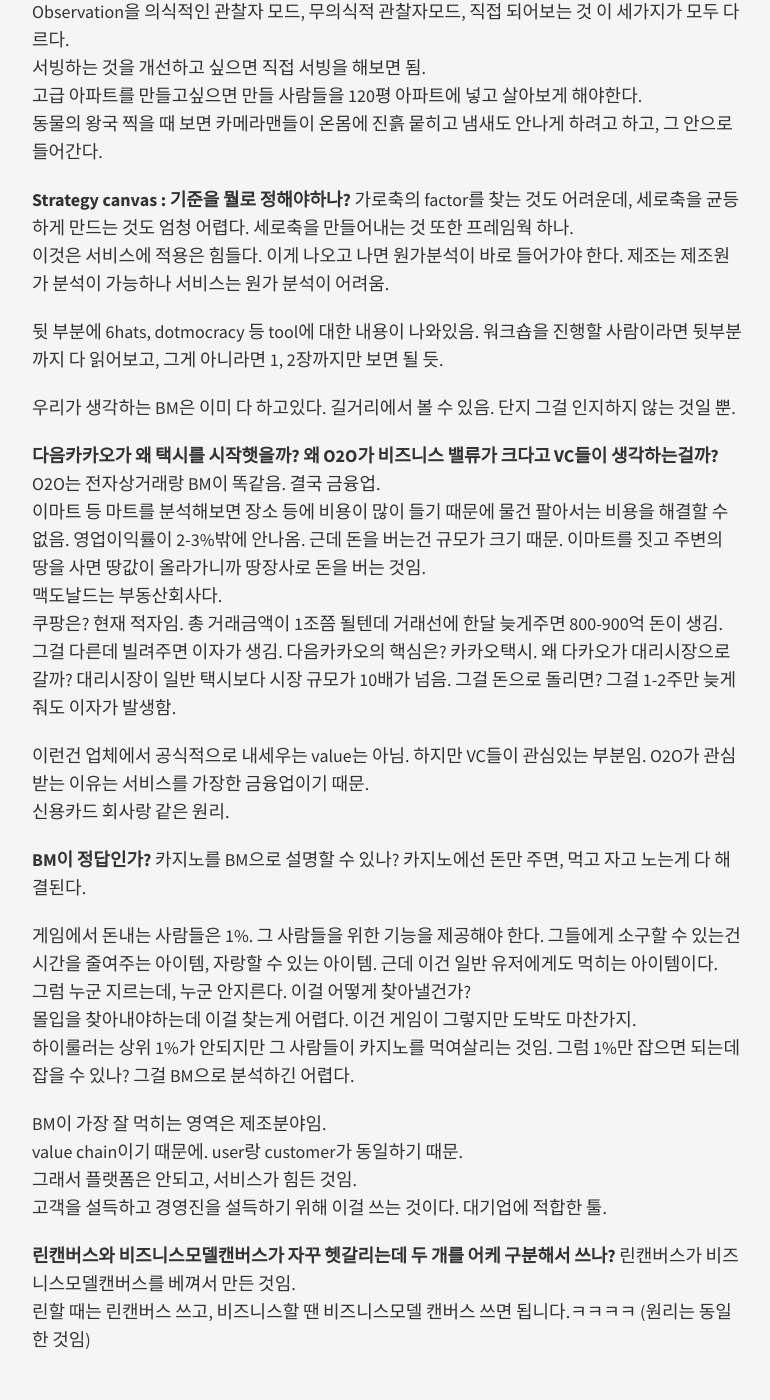
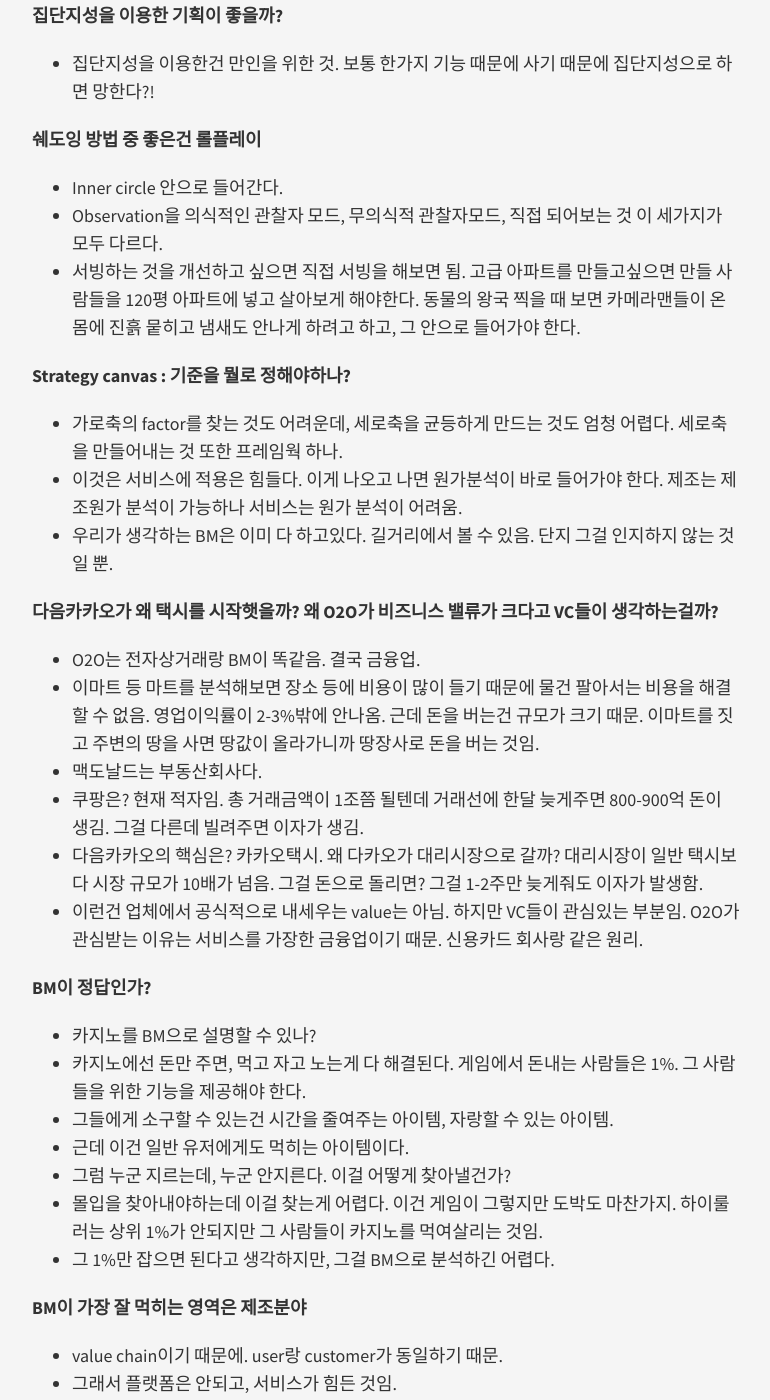
Before and after one commit to midaeng/articles, a Jekyll site: the page built from _posts/2015-07-20-value_proposition.md, in a window 1280 px wide and 1400 px high, scrolled down 1378 px. Shown: the whole window, without its empty margins (253-1023 px from the left). Built offline with Jekyll 4.4.1, drawn with Linux system fonts in a browser that asks for light colours; nearby versions of some CDN libraries; Markdown is read by kramdown in place of the engine named in the settings; some of the changed text lies outside the part shown.

Commit message:
modify article 20150720

```diff
--- a/_posts/2015-07-20-value_proposition.md
+++ b/_posts/2015-07-20-value_proposition.md
@@ -7,7 +7,8 @@
 더불어 박성혁 대표님께서 Value Proposition에 대해 발표하셨습니다. VP에 대해 들은 내용 중 인상깊은 내용을 기록해보았습니다.
 
 
-이 책은 아래 두 가지 문제를 위해 탄생하였다.
+
+[Value Proposition Design](https://strategyzer.com/books/value-proposition-design) 책은 아래 두 가지 문제를 위해 탄생하였다.
 "사용성 관점은 BM으로 설명이 안된다."
 "플랫폼 기업에서는 BM을 쓸 수 없다."
 따라서, 사용성은 BM으로 하지 마라. 플랫폼 기업은 돌려서 써라.
@@ -22,70 +23,65 @@
 Platform구조에는 적용이 안돼서 두장을 그려야 함. (ex. AirBnB, 빌려주는자 빌리는 자)
 
 BM은 B2B에서는 쓸 수 없는 프레임. 이해관계자들이 얽혀있기 때문에 그들과 각각 VP가 작성되어야 한다.
-B2B에서의 user와 customer는 다르다. 헷갈리는 경우가 많지만 customer는 통신사업자 혹은 유통업자가 됨.
-user는 실제 사용자이므로 사용성 측면을 봐야하고, customer는 돈을 지불하는 사람이라 지불할 가치를 줘야 한다. BM는 customer 관점(decision maker)으로 봐야 함.
-ex) 아들이 휴대폰을 사려고할 때 통신사 입장에서 customer는 부모. 그렇다면 부모가 혹하는 기능을 넣어야 한다. 그런데 통신사 시스템이 그렇게 돼있나? 통신요금은 아빠가 내는데, 요금 고지서를 아빠가 받아볼 수 없음. 통합고지서도 못받음. 개인정보보호라는 명목으로.
 
-즉, 돈 관점에서 decision maker가 누군지를 정확히 해야한다.
+**B2B에서의 user와 customer는 다르다.**
+- 헷갈리는 경우가 많지만 customer는 통신사업자 혹은 유통업자가 됨.
+- user는 실제 사용자이므로 사용성 측면을 봐야하고, customer는 돈을 지불하는 사람이라 지불할 가치를 줘야 한다. BM는 customer 관점(decision maker)으로 봐야 함.
+- ex) 아들이 휴대폰을 사려고할 때 통신사 입장에서 customer는 부모. 그렇다면 부모가 혹하는 기능을 넣어야 한다. 그런데 통신사 시스템이 그렇게 돼있나? 통신요금은 아빠가 내는데, 요금 고지서를 아빠가 받아볼 수 없음. 통합고지서도 못받음. 개인정보보호라는 명목으로.
+
+- 즉, 돈 관점에서 decision maker가 누군지를 정확히 해야한다.
 
 
 **same customer, different context (similar to a user scenario)**
-VP는 사용성 툴. BM은 전적으로 수익성 툴이다보니 사용성 관점이 빠져서 추가된 내용이 VP.
+- VP는 사용성 툴이다. BM은 전적으로 수익성 툴이다보니 사용성 관점이 빠져서 추가된 내용이 VP.
+
 
 **same customer, different solutions**
 
 
 **create shrek model**
-보통 만들고싶은 것만 생각하는데, 가장 만들기 싫은 모델을 만들어서 이야기해보는 것
+- 보통 만들고싶은 것만 생각하는데, 가장 만들기 싫은 모델을 만들어서 이야기해보는 것
+
 
 **집단지성을 이용한 기획이 좋을까?**
-집단지성을 이용한건 만인을 위한 것. 보통 한가지 기능 때문에 사기 때문에 집단지성으로 하면 망한다?!
+- 집단지성을 이용한건 만인을 위한 것. 보통 한가지 기능 때문에 사기 때문에 집단지성으로 하면 망한다?!
+
 
 **쉐도잉 방법 중 좋은건 롤플레이**
-Inner circle 안으로 들어간다.
-Observation을 의식적인 관찰자 모드, 무의식적 관찰자모드, 직접 되어보는 것 이 세가지가 모두 다르다.
-서빙하는 것을 개선하고 싶으면 직접 서빙을 해보면 됨.
-고급 아파트를 만들고싶으면 만들 사람들을 120평 아파트에 넣고 살아보게 해야한다.
-동물의 왕국 찍을 때 보면 카메라맨들이 온몸에 진흙 뭍히고 냄새도 안나게 하려고 하고, 그 안으로 들어간다.
+- Inner circle 안으로 들어간다.
+- Observation을 의식적인 관찰자 모드, 무의식적 관찰자모드, 직접 되어보는 것 이 세가지가 모두 다르다.
+- 서빙하는 것을 개선하고 싶으면 직접 서빙을 해보면 됨. 고급 아파트를 만들고싶으면 만들 사람들을 120평 아파트에 넣고 살아보게 해야한다. 동물의 왕국 찍을 때 보면 카메라맨들이 온몸에 진흙 뭍히고 냄새도 안나게 하려고 하고, 그 안으로 들어가야 한다.
 
 
 **Strategy canvas : 기준을 뭘로 정해야하나?**
-가로축의 factor를 찾는 것도 어려운데, 세로축을 균등하게 만드는 것도 엄청 어렵다. 세로축을 만들어내는 것 또한 프레임웍 하나.
-이것은 서비스에 적용은 힘들다. 이게 나오고 나면 원가분석이 바로 들어가야 한다. 제조는 제조원가 분석이 가능하나 서비스는 원가 분석이 어려움.
+- 가로축의 factor를 찾는 것도 어려운데, 세로축을 균등하게 만드는 것도 엄청 어렵다. 세로축을 만들어내는 것 또한 프레임웍 하나.
+- 이것은 서비스에 적용은 힘들다. 이게 나오고 나면 원가분석이 바로 들어가야 한다. 제조는 제조원가 분석이 가능하나 서비스는 원가 분석이 어려움.
+- 우리가 생각하는 BM은 이미 다 하고있다. 길거리에서 볼 수 있음. 단지 그걸 인지하지 않는 것일 뿐.
+
+**다음카카오가 왜 택시를 시작햇을까? 왜 O2O가 비즈니스 밸류가 크다고 VC들이 생각하는걸까?**
+- O2O는 전자상거래랑 BM이 똑같음. 결국 금융업.
+- 이마트 등 마트를 분석해보면 장소 등에 비용이 많이 들기 때문에 물건 팔아서는 비용을 해결할 수 없음. 영업이익률이 2-3%밖에 안나옴. 근데 돈을 버는건 규모가 크기 때문. 이마트를 짓고 주변의 땅을 사면 땅값이 올라가니까 땅장사로 돈을 버는 것임.
+- 맥도날드는 부동산회사다.
+- 쿠팡은? 현재 적자임. 총 거래금액이 1조쯤 될텐데 거래선에 한달 늦게주면 800-900억 돈이 생김. 그걸 다른데 빌려주면 이자가 생김.
+- 다음카카오의 핵심은? 카카오택시. 왜 다카오가 대리시장으로 갈까? 대리시장이 일반 택시보다 시장 규모가 10배가 넘음. 그걸 돈으로 돌리면? 그걸 1-2주만 늦게줘도 이자가 발생함.
+- 이런건 업체에서 공식적으로 내세우는 value는 아님. 하지만 VC들이 관심있는 부분임. O2O가 관심받는 이유는 서비스를 가장한 금융업이기 때문. 신용카드 회사랑 같은 원리.
 
 
-뒷 부분에 6hats, dotmocracy 등 tool에 대한 내용이 나와있음. 워크숍을 진행할 사람이라면 뒷부분까지 다 읽어보고, 그게 아니라면 1, 2장까지만 보면 될 듯.
+**BM이 정답인가?**
+- 카지노를 BM으로 설명할 수 있나?
+- 카지노에선 돈만 주면, 먹고 자고 노는게 다 해결된다. 게임에서 돈내는 사람들은 1%. 그 사람들을 위한 기능을 제공해야 한다.
+- 그들에게 소구할 수 있는건 시간을 줄여주는 아이템, 자랑할 수 있는 아이템.
+- 근데 이건 일반 유저에게도 먹히는 아이템이다.
+- 그럼 누군 지르는데, 누군 안지른다. 이걸 어떻게 찾아낼건가?
+- 몰입을 찾아내야하는데 이걸 찾는게 어렵다. 이건 게임이 그렇지만 도박도 마찬가지. 하이룰러는 상위 1%가 안되지만 그 사람들이 카지노를 먹여살리는 것임.
+- 그 1%만 잡으면 된다고 생각하지만, 그걸 BM으로 분석하긴 어렵다.
 
-우리가 생각하는 BM은 이미 다 하고있다. 길거리에서 볼 수 있음. 단지 그걸 인지하지 않는 것일 뿐.
-
-**다음카카오가 왜 택시를 시작햇을까? 왜 O2O가 비즈니스 밸류가 크다고 VC들이 생각하는걸까?**
-O2O는 전자상거래랑 BM이 똑같음. 결국 금융업.
-이마트 등 마트를 분석해보면 장소 등에 비용이 많이 들기 때문에 물건 팔아서는 비용을 해결할 수 없음. 영업이익률이 2-3%밖에 안나옴. 근데 돈을 버는건 규모가 크기 때문. 이마트를 짓고 주변의 땅을 사면 땅값이 올라가니까 땅장사로 돈을 버는 것임.
-맥도날드는 부동산회사다.
-쿠팡은? 현재 적자임. 총 거래금액이 1조쯤 될텐데 거래선에 한달 늦게주면 800-900억 돈이 생김. 그걸 다른데 빌려주면 이자가 생김.
-다음카카오의 핵심은? 카카오택시. 왜 다카오가 대리시장으로 갈까? 대리시장이 일반 택시보다 시장 규모가 10배가 넘음. 그걸 돈으로 돌리면? 그걸 1-2주만 늦게줘도 이자가 발생함.
-
-이런건 업체에서 공식적으로 내세우는 value는 아님. 하지만 VC들이 관심있는 부분임. O2O가 관심받는 이유는 서비스를 가장한 금융업이기 때문.
-신용카드 회사랑 같은 원리.
-
-**BM이 정답인가?**
-카지노를 BM으로 설명할 수 있나?
-카지노에선 돈만 주면, 먹고 자고 노는게 다 해결된다.
-
-게임에서 돈내는 사람들은 1%. 그 사람들을 위한 기능을 제공해야 한다.
-그들에게 소구할 수 있는건 시간을 줄여주는 아이템, 자랑할 수 있는 아이템.
-근데 이건 일반 유저에게도 먹히는 아이템이다.
-그럼 누군 지르는데, 누군 안지른다. 이걸 어떻게 찾아낼건가?
-몰입을 찾아내야하는데 이걸 찾는게 어렵다. 이건 게임이 그렇지만 도박도 마찬가지.
-하이룰러는 상위 1%가 안되지만 그 사람들이 카지노를 먹여살리는 것임.
-그럼 1%만 잡으면 되는데 잡을 수 있나? 그걸 BM으로 분석하긴 어렵다.
-
-BM이 가장 잘 먹히는 영역은 제조분야임.
-value chain이기 때문에. user랑 customer가 동일하기 때문.
-그래서 플랫폼은 안되고, 서비스가 힘든 것임.
-고객을 설득하고 경영진을 설득하기 위해 이걸 쓰는 것이다. 대기업에 적합한 툴.
+**BM이 가장 잘 먹히는 영역은 제조분야**
+- value chain이기 때문에. user랑 customer가 동일하기 때문.
+- 그래서 플랫폼은 안되고, 서비스가 힘든 것임.
+- 고객을 설득하고 경영진을 설득하기 위해 이걸 쓰는 것이다. 대기업에 적합한 툴.
 
 
 **린캔버스와 비즈니스모델캔버스가 자꾸 헷갈리는데 두 개를 어케 구분해서 쓰나?**
-린캔버스가 비즈니스모델캔버스를 베껴서 만든 것임.
-린할 때는 린캔버스 쓰고, 비즈니스할 땐 비즈니스모델 캔버스 쓰면 됩니다.ㅋㅋㅋㅋ (원리는 동일한 것임)
+- 린캔버스가 비즈니스모델캔버스를 베껴서 만든 것임.
+- 린할 때는 린캔버스 쓰고, 비즈니스할 땐 비즈니스모델 캔버스 쓰면 됩니다.ㅋㅋㅋㅋ (원리는 동일한 것임)
```
